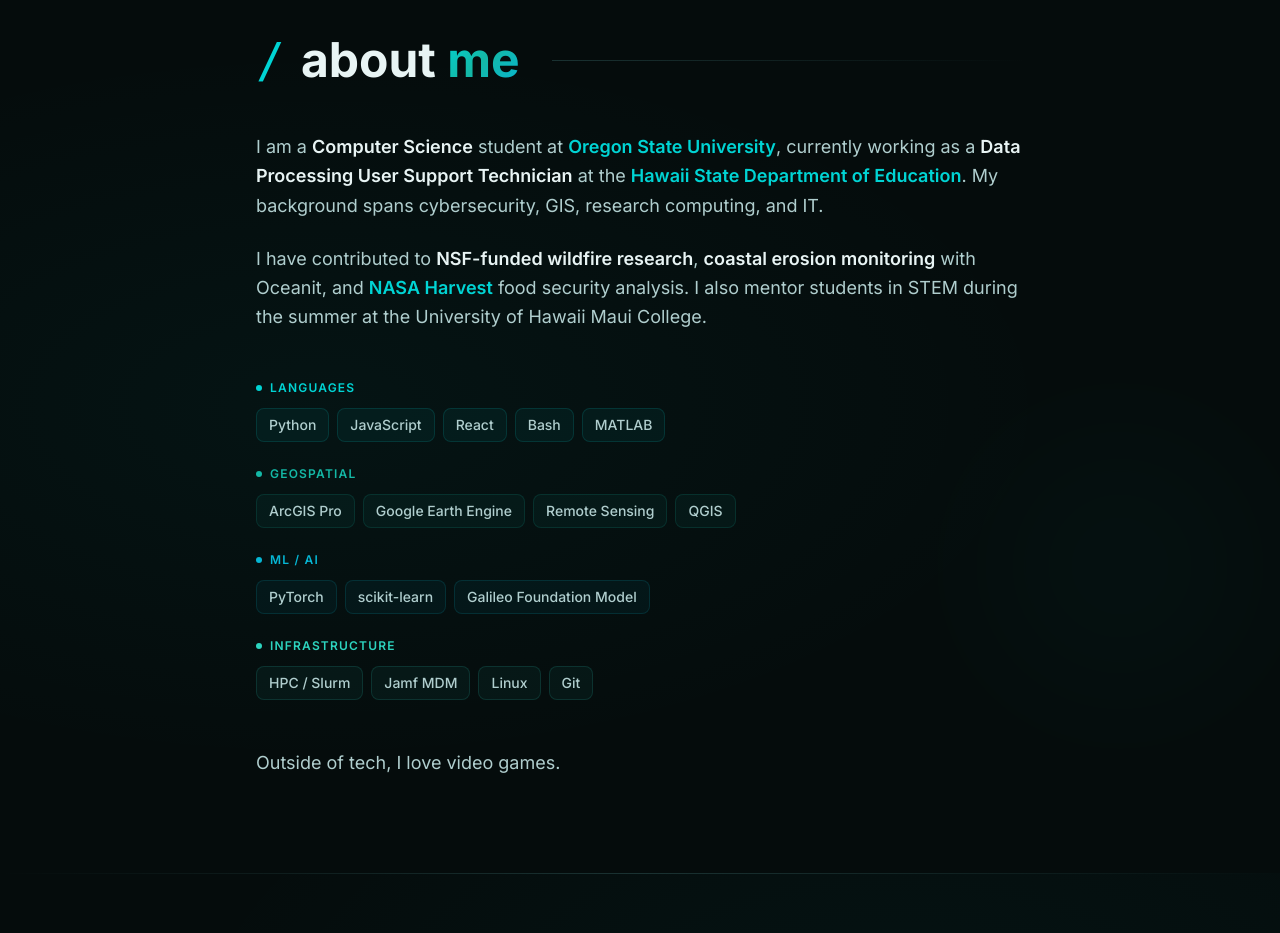
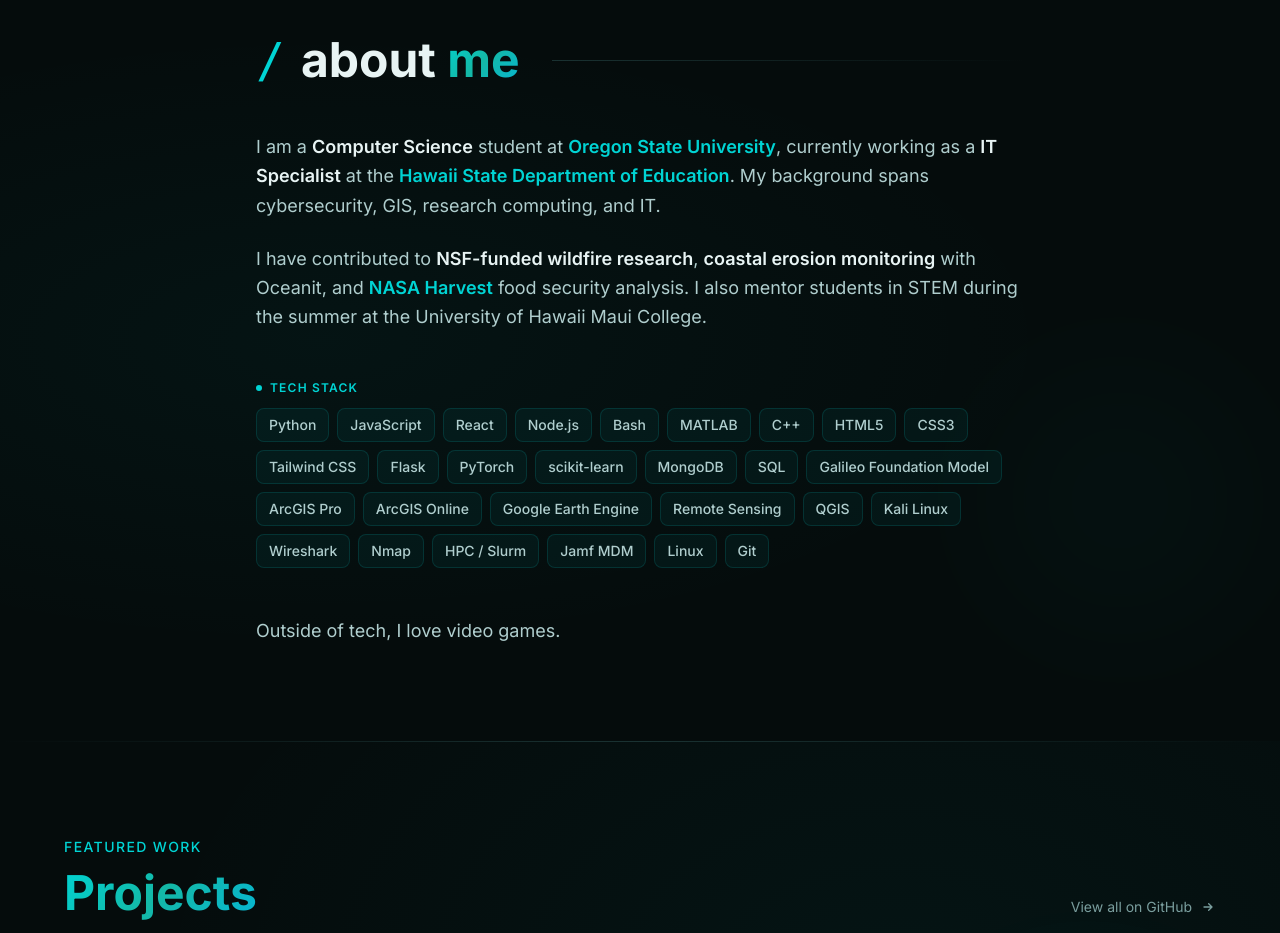
Before and after one commit to SammyCode002/portfolio, a React (Vite) app: page / in a window 1280 px wide. Shown: the part 860-1793 px from the top of the page. Built offline with nearby package versions, Linux system fonts and the light colour scheme.

Commit message:
Update job title to IT Specialist; flatten skills into single Tech Stack

```diff
--- a/src/components/Specializations.jsx
+++ b/src/components/Specializations.jsx
@@ -1,27 +1,14 @@
 import { useScrollFade } from '../hooks/useScrollFade'
 
-const skillGroups = [
-  {
-    label: 'Languages',
-    color: '#00d4d4',
-    skills: ['Python', 'JavaScript', 'React', 'Bash', 'MATLAB'],
-  },
-  {
-    label: 'Geospatial',
-    color: '#14b8a6',
-    skills: ['ArcGIS Pro', 'Google Earth Engine', 'Remote Sensing', 'QGIS'],
-  },
-  {
-    label: 'ML / AI',
-    color: '#06b6d4',
-    skills: ['PyTorch', 'scikit-learn', 'Galileo Foundation Model'],
-  },
-  {
-    label: 'Infrastructure',
-    color: '#2dd4bf',
-    skills: ['HPC / Slurm', 'Jamf MDM', 'Linux', 'Git'],
-  },
+const skills = [
+  'Python', 'JavaScript', 'React', 'Node.js', 'Bash', 'MATLAB', 'C++',
+  'HTML5', 'CSS3', 'Tailwind CSS', 'Flask',
+  'PyTorch', 'scikit-learn', 'MongoDB', 'SQL', 'Galileo Foundation Model',
+  'ArcGIS Pro', 'ArcGIS Online', 'Google Earth Engine', 'Remote Sensing', 'QGIS',
+  'Kali Linux', 'Wireshark', 'Nmap',
+  'HPC / Slurm', 'Jamf MDM', 'Linux', 'Git',
 ]
+const accent = '#00d4d4'
 
 export default function Specializations() {
   const headerRef = useScrollFade(0)
@@ -58,7 +45,7 @@ export default function Specializations() {
           <p className="text-[#b0cece] text-lg leading-relaxed mb-6">
             I am a <span className="text-[#e8f4f4] font-semibold">Computer Science</span> student at{' '}
             <span className="text-[#00d4d4] font-semibold">Oregon State University</span>, currently working as a{' '}
-            <span className="text-[#e8f4f4] font-semibold">Data Processing User Support Technician</span> at the{' '}
+            <span className="text-[#e8f4f4] font-semibold">IT Specialist</span> at the{' '}
             <span className="text-[#00d4d4] font-semibold">Hawaii State Department of Education</span>.
             My background spans cybersecurity, GIS, research computing, and IT.
           </p>
@@ -72,42 +59,38 @@ export default function Specializations() {
         </div>
 
         {/* Skills */}
-        <div ref={skillsRef} className="space-y-6 mb-12">
-          {skillGroups.map((group) => (
-            <div key={group.label}>
+        <div ref={skillsRef} className="mb-12">
           <div className="flex items-center gap-2 mb-3">
-                <span className="w-1.5 h-1.5 rounded-full" style={{ background: group.color }} />
-                <span className="text-xs font-semibold tracking-widest uppercase" style={{ color: group.color }}>
-                  {group.label}
+            <span className="w-1.5 h-1.5 rounded-full" style={{ background: accent }} />
+            <span className="text-xs font-semibold tracking-widest uppercase" style={{ color: accent }}>
+              Tech Stack
             </span>
           </div>
           <div className="flex flex-wrap gap-2">
-                {group.skills.map((skill) => (
+            {skills.map((skill) => (
               <span
                 key={skill}
                 className="px-3 py-1.5 rounded-lg text-sm font-medium transition-all duration-200 hover:-translate-y-0.5"
                 style={{
-                      background: `${group.color}0d`,
-                      border: `1px solid ${group.color}25`,
+                  background: `${accent}0d`,
+                  border: `1px solid ${accent}25`,
                   color: '#b0cece',
                 }}
                 onMouseEnter={(e) => {
-                      e.currentTarget.style.borderColor = `${group.color}60`
-                      e.currentTarget.style.color = group.color
-                      e.currentTarget.style.background = `${group.color}18`
+                  e.currentTarget.style.borderColor = `${accent}60`
+                  e.currentTarget.style.color = accent
+                  e.currentTarget.style.background = `${accent}18`
                 }}
                 onMouseLeave={(e) => {
-                      e.currentTarget.style.borderColor = `${group.color}25`
+                  e.currentTarget.style.borderColor = `${accent}25`
                   e.currentTarget.style.color = '#b0cece'
-                      e.currentTarget.style.background = `${group.color}0d`
+                  e.currentTarget.style.background = `${accent}0d`
                 }}
               >
                 {skill}
               </span>
             ))}
           </div>
-            </div>
-          ))}
         </div>
 
         {/* Personal */}
```
Lines whose indentation alone changed are shown as unchanged.
